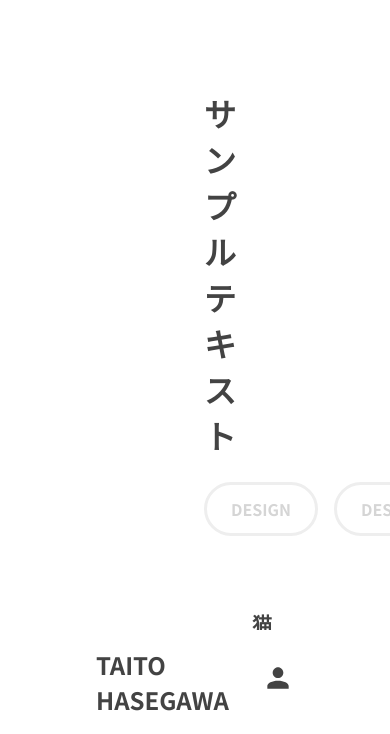
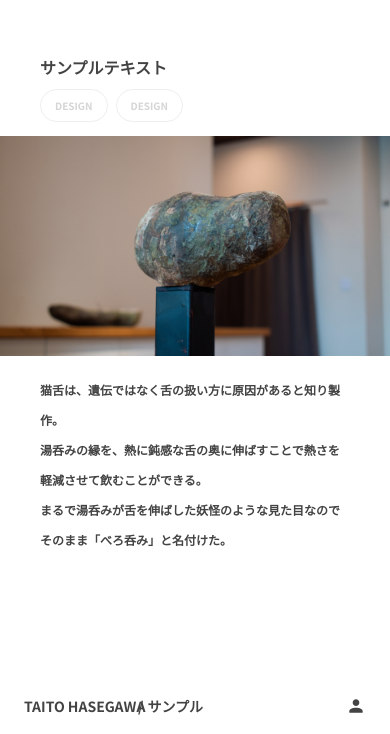
Before and after one commit to zhikto/portfolioV2, a plain HTML site: page single.html in a window 390 px wide. Shown: the part 110-844 px from the top of the page. Drawn offline with nearby package versions, Linux system fonts and the light colour scheme; a web font is replaced by a local one.

Commit message:
responsive

```diff
--- a/single.html
+++ b/single.html
@@ -16,6 +16,8 @@
 </head>
 <body data-barba="wrapper">
     <main data-barba="container" data-barba-namespace="home">
+        <div class="directory"><p>/</p><p>サンプル</p></div>
+        <div class="detail-area">
             <div class="detail-box" id="animate">
                 <h1>サンプルテキスト</h1>
                 <div class="tag-area">
@@ -33,6 +35,7 @@
                     </p>
                 </div>
             </div>
+        </div>
     </main>
     <footer class="container">
         <a class="logo" href="index.html">TAITO HASEGAWA</a>
--- a/style.scss
+++ b/style.scss
@@ -18,16 +18,27 @@ a {
     display: flex;
 }
 
+.directory {
+    position: fixed;
+    display: flex;
+    align-items: center;
+    z-index: 300;
+    bottom: 0;
+    left: 0;
+
+    p {
+        font-weight: bold;
+        color: $color-black;
+    }
+}
+
 .content-box {
+    flex-wrap: wrap;
     justify-content: space-between;
-    flex-wrap: wrap;
-    padding-bottom: 120px;
 }
 
 .box {
     position: relative;
-    width: 24%;
-    margin-bottom: 1%;
     overflow: hidden;
 
     &:before {
@@ -58,7 +69,6 @@ a {
     background: rgba(0, 0, 0, 0.16);
     backdrop-filter: blur(8px);
     transition: opacity 0.5s;
-    padding: 16px 24px;
     box-sizing: border-box;
 
     &:hover {
@@ -67,17 +77,206 @@ a {
 
     .content-title {
         width: 100%;
-        font-size: 24px;
         color: white;
         font-weight: bold;
+    }
+
+    .content-subtitle {
+        width: 100%;
+        color: white;
+        font-weight: normal;
+    }
+}
+
+footer {
+    z-index: 200;
+    position: fixed;
+    bottom: 0;
+    background-color: white;
+    align-items: center;
+    justify-content: space-between;
+
+    .logo {
+        font-weight: bold;
+        color: $color-black;
+    }
+
+    .about {
+        img {
+            width: 100%;
+        }
+    }
+}
+
+.detail-box {
+    width:100%;
+
+    h1 {
+        width: 100%;
+        font-weight: bold;
+        color: $color-black;
+        box-sizing: border-box;
+    }
+
+    .tag-area {
+        width: 100%;
+        display: flex;
+        align-items: center;
+
+        .tag {
+            font-weight: bold;
+            color: #D5D5D5;
+        }
+    }
+
+    .detail {
+        width: 100%;
+        display: flex;
+        align-items: center;
+        justify-content: center;
+        flex-wrap: wrap;
+
+        .detail-img {
+            img {
+                width: 100%;
+            }
+        }
+
+        .detail-text {
+            box-sizing: border-box;
+            font-weight: bold;
+            color: $color-black;
+        }
+    }
+}
+
+.detail-area {
+    display: flex;
+    justify-content: center;
+    align-items: center;
+    width: 100vw;
+    height: 100vh;
+    box-sizing: border-box;
+    overflow: hidden;
+}
+
+@media screen and (max-width:834px) {
+    .directory {
+        margin-left: 138px;
+        margin-bottom: 18px;
+
+        p {
+            font-size: 14px;
+            margin-right: 4px;
+        }
+    }
+
+    .content-box {
+        padding-bottom: 56px;
+    }
+
+    .content-cover {
+        padding: 16px 24px;
+
+        .content-title {
+            font-size: 20px;
+            margin-bottom: 4px;
+        }
+
+        .content-subtitle {
+            font-size: 14px;
+        }
+    }
+
+    .box {
+        width: 100%;
+        margin-bottom: 0.5%;
+    }
+
+    footer {
+        height: 56px;
+
+        .logo {
+            margin-left: 24px;
+            font-size: 14px;
+        }
+
+        .about {
+            margin-right: 24px;
+            width: 20px;
+            height: 20px;
+        }
+    }
+
+    .detail-area {
+        padding: 0;
+    }
+
+    .detail-box {
+        h1 {
+            width: 100%;
+            margin: 0 40px 10px;
+            font-size: 16px;
+        }
+
+        .tag-area {
+            margin: 0 40px 14px;
+
+            .tag {
+                font-size: 10px;
+                padding: 8px 14px;
+                border-radius: 32px;
+                border: 1px solid #EEEEEE;
+                margin-right: 8px;
+            }
+        }
+
+        .detail {
+            .detail-img {
+                width: 100%;
+            }
+
+            .detail-text {
+                width: 100%;
+                box-sizing: border-box;
+                margin: 14px 40px;
+                font-size: 12px;
+                line-height: 30px;
+            }
+        }
+    }
+}
+
+@media screen and (min-width:835px) {
+    .directory {
+        margin-left: 295px;
+        margin-bottom: 35px;
+
+        p {
+            font-size: 24px;
+            margin-right: 8px;
+        }
+    }
+
+    .content-box {
+        padding-bottom: 120px;
+    }
+
+    .box {
+        width: 24.6%;
+        margin-bottom: 0.5%;
+    }
+
+    .content-cover {
+        padding: 16px 24px;
+
+        .content-title {
+            font-size: 24px;
             margin-bottom: 8px;
         }
 
         .content-subtitle {
-        width: 100%;
             font-size: 16px;
-        color: white;
-        font-weight: normal;
         }
     }
 
@@ -103,60 +302,37 @@ a {
 
         &:nth-child(2),
         &:nth-child(3) {
-        width: 49.4%;
+            width: 49.75%;
         }
     }
 
     footer {
-    z-index: 200;
-    position: fixed;
-    bottom: 0;
         height: 104px;
-    background-color: white;
-    align-items: center;
-    justify-content: space-between;
 
         .logo {
             margin-left: 96px;
             font-size: 24px;
-        font-weight: bold;
-        color: $color-black;
         }
 
         .about {
             margin-right: 96px;
             width: 40px;
             height: 40px;
-
-        img {
-            width: 100%;
-        }
         }
     }
 
     .detail-box {
-    width: 100vw;
-    height: 100vh;
-    padding: 200px 204px 0;
-    box-sizing: border-box;
-    overflow: hidden;
+        margin-bottom: 104px;
 
         h1 {
-        width: 100%;
-        font-weight: 32px;
+            font-size: 32px;
             margin-bottom: 24px;
-        color: $color-black;
         }
 
         .tag-area {
-        width: 100%;
-        display: flex;
             margin-bottom: 48px;
-        align-items: center;
 
             .tag {
-            font-weight: bold;
-            color: #D5D5D5;
                 font-size: 16px;
                 padding: 12px 24px;
                 border-radius: 40px;
@@ -166,25 +342,20 @@ footer {
         }
 
         .detail {
-        width: 100%;
-        display: flex;
-        align-items: center;
-
             .detail-img {
-            width: 50%;
-
-            img {
-                width: 100%;
-            }
+                width: 516px;
             }
 
             .detail-text {
-            width: 50%;
+                width: 516px;
                 padding: 20px 48px;
-            font-size: 20px;
-            font-weight: bold;
-            color: $color-black;
+                font-size: 16px;
                 line-height: 40px;
             }
         }
     }
+
+    .detail-area {
+        padding: 0 152px 0;
+    }
+}
```
Also changed, not shown: style.css, 1 other file. Lines whose indentation alone changed are shown as unchanged.
